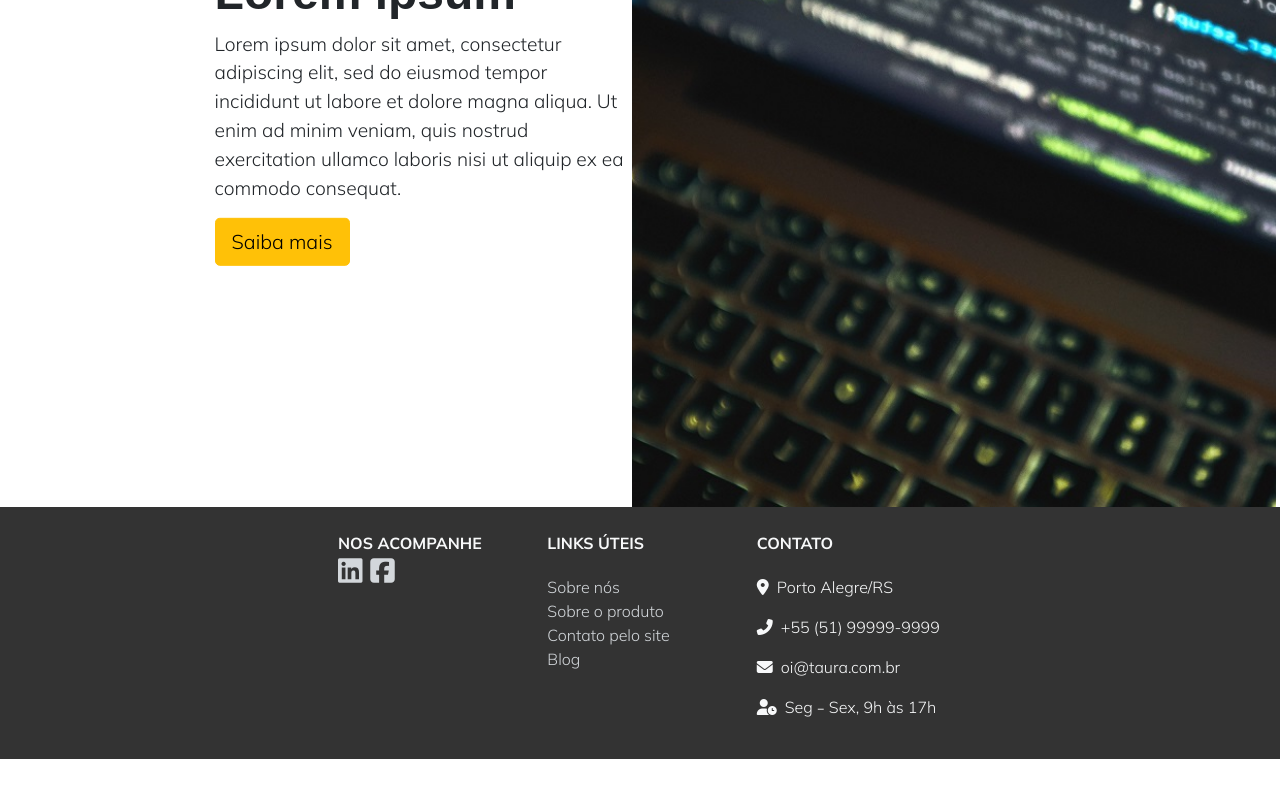
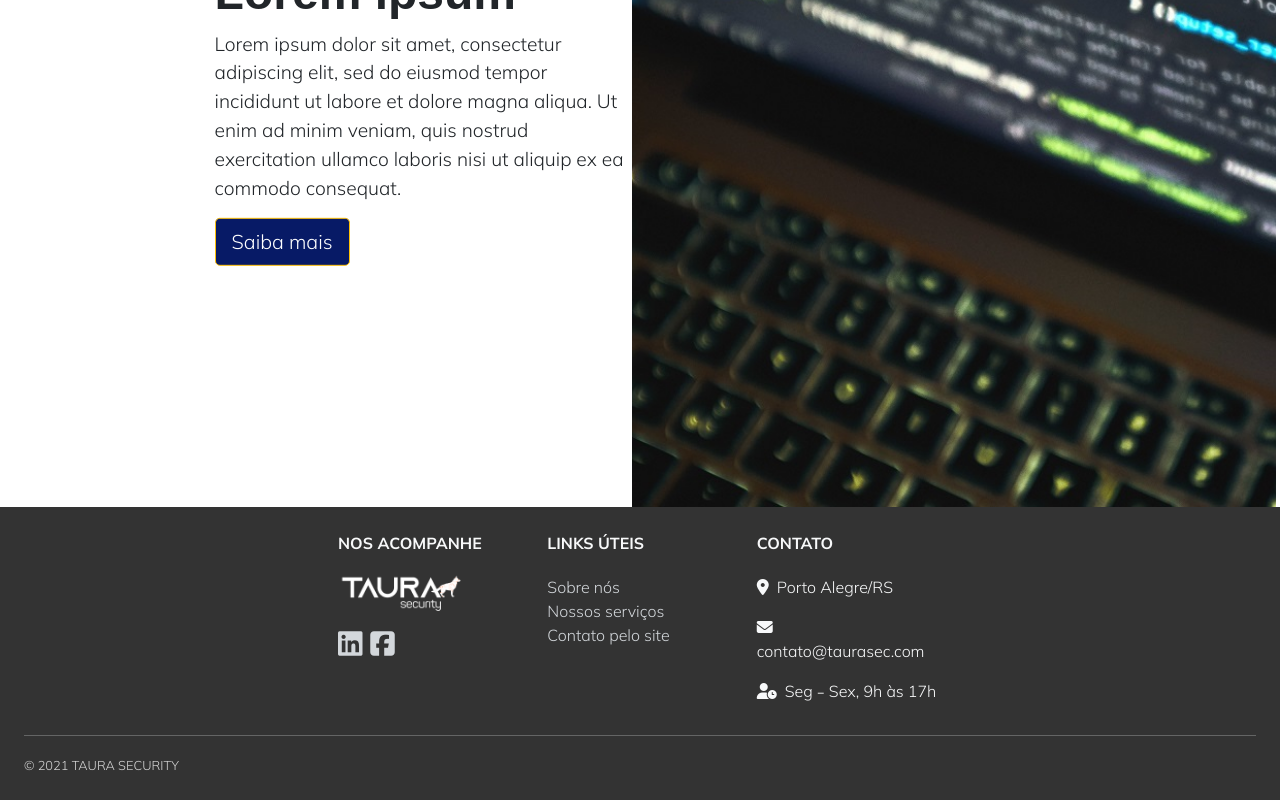
Before and after one commit to quaroline/taura, an Angular app: page / in a window 1280 px wide. Shown: the part 339-1139 px from the top of the page. Before the commit the page ends 1098 px from the top, so only its background shows below. Built offline with nearby package versions, Linux system fonts and the light colour scheme; a web font is replaced by a local one.

Commit message:
Footer atualizado.

```diff
--- a/src/index.html
+++ b/src/index.html
@@ -17,11 +17,12 @@
 <body>
     <app-root></app-root>
     <script src="https://cdn.jsdelivr.net/npm/bootstrap@5.1.3/dist/js/bootstrap.bundle.min.js" integrity="sha384-ka7Sk0Gln4gmtz2MlQnikT1wXgYsOg+OMhuP+IlRH9sENBO0LRn5q+8nbTov4+1p" crossorigin="anonymous"></script>
-    <footer class="text-light p-4" style="background-color: #333">
+    <footer class="text-light p-4">
         <div class="row">
             <div class="col-md-3"></div>
             <div class="col-md-2">
                 <span class="pb-1 text-uppercase"><b>Nos acompanhe</b></span>
+                <img src="./assets/img/logo_negativo.png" alt="Taura Security" width="70%">
                 <h3>
                     <a href="#"><i class="fab fa-linkedin"></i></a>
                     <a href="#"><i class="fab fa-facebook-square"></i></a>
@@ -30,20 +31,31 @@
             <div class="col-md-2">
                 <p class="pb-1 text-uppercase"><b>Links Úteis</b></p>
                 <span><a href="#">Sobre nós</a><br/>
-                <a href="#">Sobre o produto</a><br/>
+                <a href="#">Nossos serviços</a><br/>
                 <a href="#">Contato pelo site</a><br/>
-                <a href="#">Blog</a></span>
             </div>
             <div class="col-md-2">
                 <p class="pb-1 text-uppercase"><b>Contato</b></p>
                 <p><i class="fas fa-map-marker-alt"></i>&nbsp; Porto Alegre/RS</p>
-                <p><i class="fas fa-phone-alt"></i>&nbsp; +55 (51) 99999-9999</p>
-                <p><i class="fas fa-envelope"></i>&nbsp; oi@taura.com.br</p>
+                <p><i class="fas fa-envelope"></i>&nbsp; contato@taurasec.com</p>
                 <p><i class="fas fa-user-clock"></i>&nbsp; Seg﹣Sex, 9h às 17h</p>
             </div>
             <div class="col-md-3"></div>
+        </div>
+        <div class="row">
+            <div class="col-md-12">
+                <hr/>
+                <span id="copyright"></span>
+            </div>
         </div>
     </footer>
 </body>
 
 </html>
+<script>
+    window.onload = () => {
+        let span = document.getElementById('copyright');
+
+        span.innerText = `© ${new Date().getFullYear()} TAURA SECURITY`;
+    }
+</script>
--- a/src/styles.scss
+++ b/src/styles.scss
@@ -1,4 +1,7 @@
-$yellow: #ffc107;
+$yellow: #ff5400;
+$blue: #071a66;
+$lightGrey: #d9d9d9;
+$grey: #333;
 
 body {
     font-family: 'Mulish', sans-serif;
@@ -12,11 +15,15 @@ h1 {
     font-size: 3em;
 }
 
-::-moz-selection { background: $yellow; }
-::selection { background: $yellow; }
+::-moz-selection { background: $blue; color: white; }
+::selection { background: $blue; color: white; }
 
 footer *:not(a) {
     cursor: default!important;
+}
+
+footer {
+    background-color: $grey;
 }
 
 footer a {
@@ -28,3 +35,17 @@ footer a:hover {
     text-decoration: none !important;
     color: $yellow;
 }
+
+.btn-warning {
+    background-color: #071a66!important;
+    color: white;
+}
+
+.btn-warning:hover {
+    color: $lightGrey;
+}
+
+#copyright {
+    font-size: 0.8em;
+    color: $lightGrey;
+}
```
Also changed, not shown: src/assets/img/logo_negativo.png (added).
